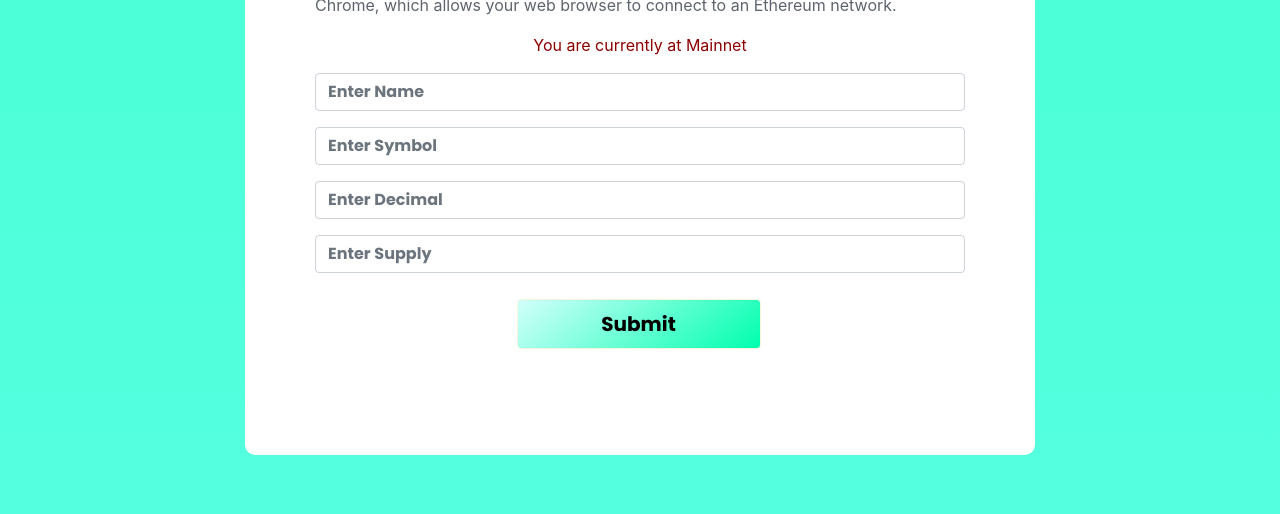
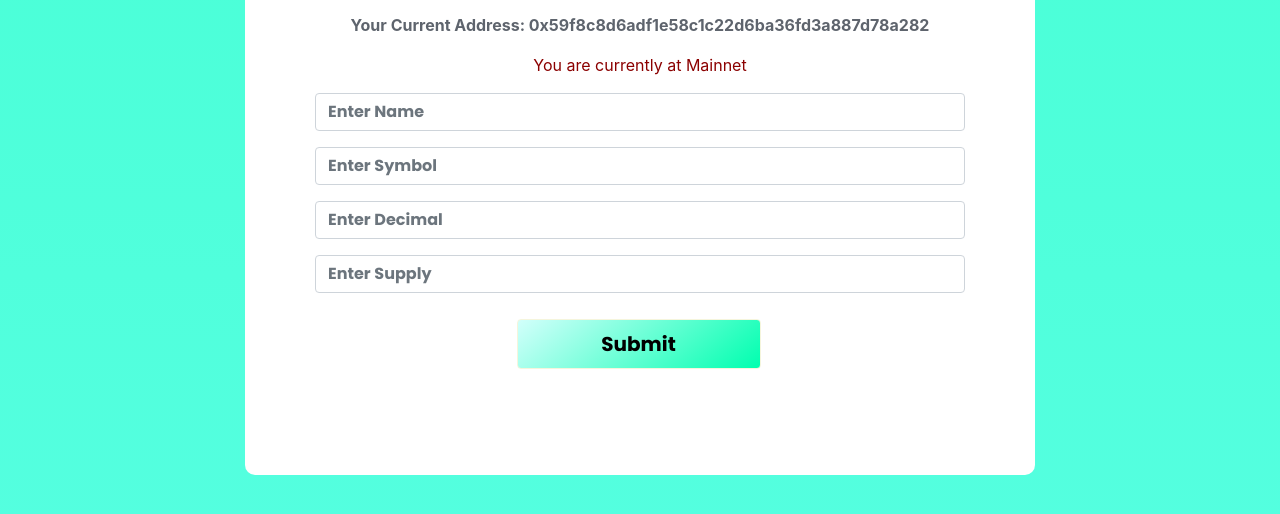
Before and after one commit to sthnaqvi/erc20-asset-generator, a plain HTML site: page index.html in a window 1280 px wide. Shown: the part 318-832 px from the top of the page. Drawn offline with nearby package versions, Linux system fonts and the light colour scheme.

Commit message:
Address Field Appended

```diff
--- a/index.html
+++ b/index.html
@@ -42,6 +42,7 @@
                 service and deploy your ICO contract, we recommend using the MetaMask plugin for Google Chrome, which
                 allows your web browser to connect to an Ethereum network.</p>
             <!--When you are connected to mainnet-->
+            <p class="content" id="current-address" align="center"><strong>Your Current Address: 0x59f8c8d6adf1e58c1c22d6ba36fd3a887d78a282</strong></p>
             <p class="content" id="current-network" align="center">You are currently at Mainnet</p>
         </div>
         <div class="col-12 align-self-center">
```
